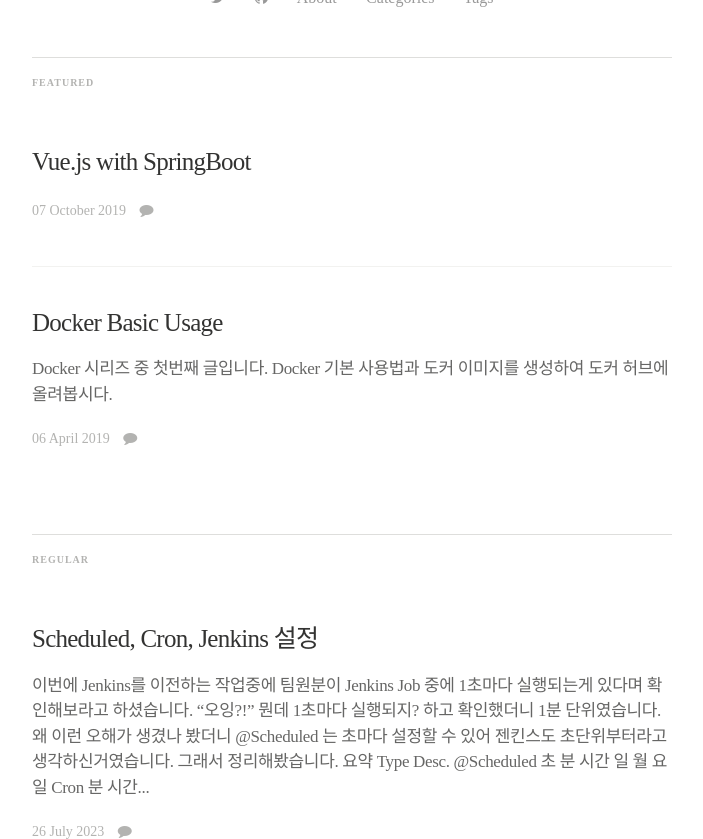
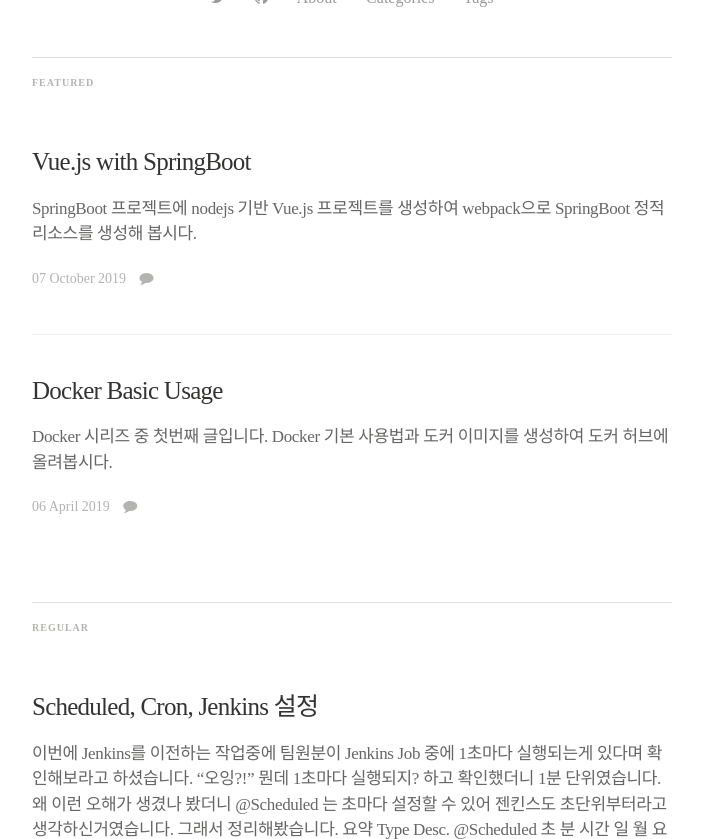
Before and after one commit to didalgus/didalgus.github.io, a Jekyll site: the page built from index.html, in a window 1280 px wide and 900 px high, scrolled down 589 px, cut to the strip 61-900 px from the top of the window. Shown: the whole strip, without its empty margins (288-991 px from the left). Built offline with Jekyll 4.4.1, drawn with Linux system fonts in a browser that asks for light colours; nearby versions of some CDN libraries; some web fonts are replaced; the list of posts is cut into pages by our own code.

Commit message:
add post npm

```diff
--- a/_posts/2019-10-07-VueJS-SpringBoot.markdown
+++ b/_posts/2019-10-07-VueJS-SpringBoot.markdown
@@ -3,7 +3,7 @@
 title:  "Vue.js with SpringBoot"
 series:
 date:   2019-10-07 17:30:00 +0900
-abstract: ""
+abstract: "SpringBoot 프로젝트에 nodejs 기반 Vue.js 프로젝트를 생성하여 webpack으로 SpringBoot 정적 리소스를 생성해 봅시다."
 tags: [VueJS, SpringBoot, JAVA, featured]
 image:
 toc: true
```
Also changed, not shown: 1 other file.
